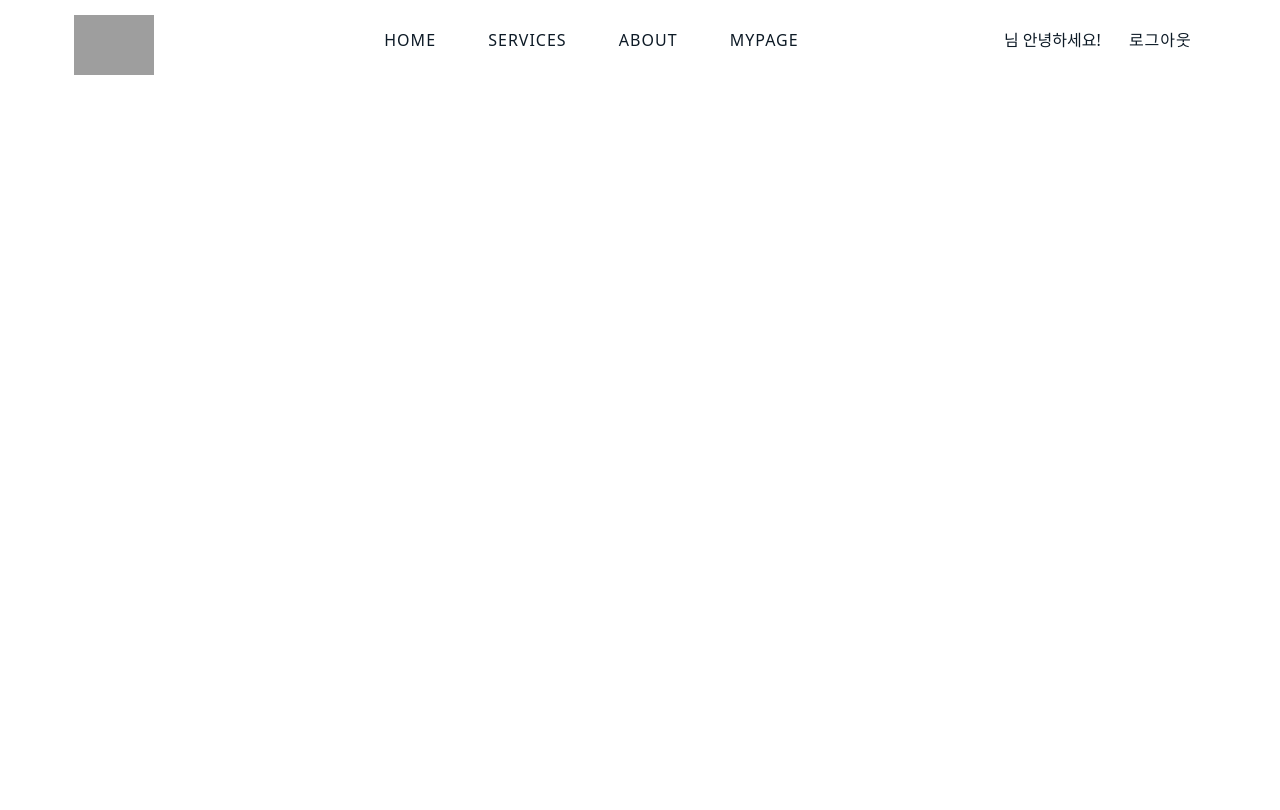
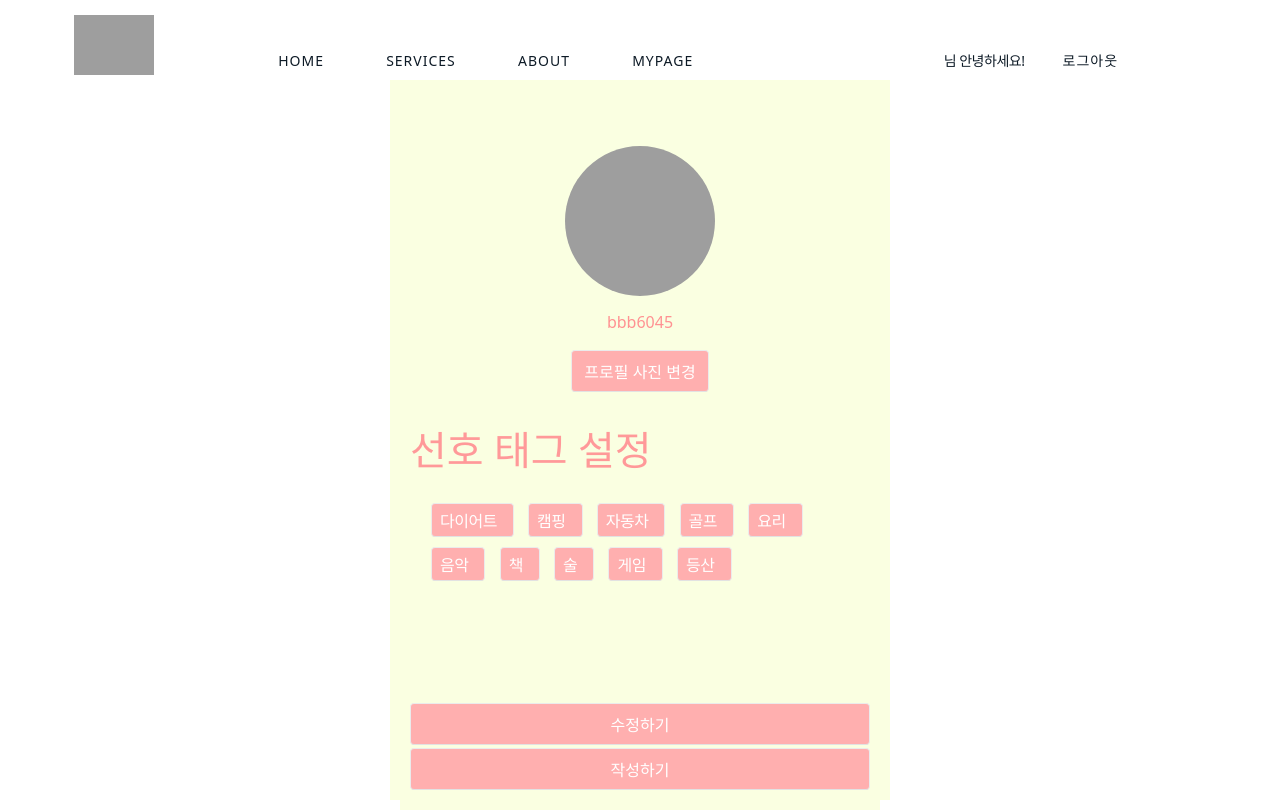
Before and after one commit to Kimhyeondu/PoP_final_project, a Django app: page /edit_user/ in a window 1280 px wide. Before the commit the page ends 75 px from the top, so only its background shows below. Run offline with Django 3.2, Linux system fonts and the light colour scheme; parts of the project's set-up code (start-up, migrations or seed data) failed here and were passed over; grey boxes are pictures that could not be loaded.

Commit message:
profile_edit html + js파일 추가 (tag별 클릭이벤트 설정 완료)

```diff
--- a/static/css/base.css
+++ b/static/css/base.css
@@ -109,3 +109,13 @@
   padding-top: 80px;
 
 }
+
+#base_contain{
+  max-width: 500px;
+    flex-direction: column;
+    align-items: center;
+    margin: 0 auto;
+    height: 90vh;
+    background-color: #faffe1;
+    padding: 10px;
+}
--- a/static/css/edit_profile.css
+++ b/static/css/edit_profile.css
@@ -0,0 +1,207 @@
+form {
+    position: relative;
+    width: 100%;
+    height: 100%;
+}
+
+.edit-box {
+    display: flex;
+    flex-direction: column;
+    align-items: center;
+    margin: 0 auto;
+    height: 90vh;
+    background-color: #faffe1;
+    padding: 10px;
+}
+
+
+#edit_box_box {
+    display: flex;
+    flex-flow: column;
+    text-align: center;
+    justify-items: center;
+    justify-content: center;
+    margin: auto;
+    padding-top: 10%;
+}
+
+.flex {
+    display: flex;
+    text-align: left;
+    justify-items: center;
+    align-items: center;
+    padding-bottom: 3%;
+
+}
+
+.flex-colum {
+    display: flex;
+    text-align: center;
+    flex-flow: column;
+    justify-items: center;
+    padding-bottom: 3%;
+
+}
+
+.flex > p {
+    padding-top: 5%;
+    line-height: 100%;
+    padding-right: 70px;
+    width: 40%;
+}
+
+.flex > img {
+    margin: auto;
+    width: 150px;
+    height: 150px;
+    border-radius: 50%;
+
+}
+
+
+#edit_pro_label {
+    margin: auto;
+    display: inline-block;
+    color: white;
+    background-color: #FFAFAF;
+    padding: 0.5em 0.75em;
+    font-size: inherit;
+    line-height: normal;
+    vertical-align: middle;
+    cursor: pointer;
+    border: 1px solid #ebebeb;
+    border-bottom-color: #e2e2e2;
+    border-radius: 0.25em;;
+}
+
+#edit_pro_label:hover {
+    color: black;
+    background-color: #FF9292;
+
+}
+
+.flex-colum input[type="file"] {
+    position: absolute;
+    width: 1px;
+    height: 1px;
+    padding: 0;
+    margin: -1px;
+    overflow: hidden;
+    clip: rect(0, 0, 0, 0);
+    border: 0;
+
+}
+
+
+/*태그관련 css*/
+#tagbox {
+    text-align: left;
+}
+
+ul {
+
+    text-align: left;
+    padding: 16px;
+}
+
+ul li {
+    display: inline-block;
+    margin: 5px;
+    font-size: 14px;
+    letter-spacing: -.5px;
+}
+/*ul li.tag-item*/
+
+[role="option"] {
+    padding: 4px 8px;
+    color: white;
+    background-color: #FFAFAF;
+
+    font-size: inherit;
+    line-height: normal;
+    vertical-align: middle;
+    cursor: pointer;
+    border: 1px solid #ebebeb;
+    border-bottom-color: #e2e2e2;
+    border-radius: 0.25em;;
+}
+/*
+[role="option"][aria-selected]{
+            padding: 4px 8px;
+
+    font-size: inherit;
+    line-height: normal;
+    vertical-align: middle;
+    cursor: pointer;
+    border: 1px solid #ebebeb;
+    border-bottom-color: #e2e2e2;
+    border-radius: 0.25em;;
+    color: black;
+    background-color: #FF9292;
+
+}
+*/
+
+#tag-list>.active{
+        padding: 4px 8px;
+
+    font-size: inherit;
+    line-height: normal;
+    vertical-align: middle;
+    cursor: pointer;
+    border: 1px solid #ebebeb;
+    border-bottom-color: #e2e2e2;
+    border-radius: 0.25em;;
+    color: black;
+    background-color: #FF9292;
+}
+
+.del-btn {
+    font-size: 12px;
+    font-weight: bold;
+    cursor: pointer;
+    margin-left: 8px;
+}
+
+/*태그관련 css*/
+
+#submit_button {
+    color: white;
+    background-color: #FFAFAF;
+    position: absolute;
+    bottom: 10px;
+    width: 100%;
+        padding: 0.5em 0.75em;
+    font-size: inherit;
+    line-height: normal;
+    vertical-align: middle;
+    cursor: pointer;
+    border: 1px solid #ebebeb;
+    border-bottom-color: #e2e2e2;
+    border-radius: 0.25em;
+}
+
+#rebert_button {
+    color: white;
+    background-color: #FFAFAF;
+    position: absolute;
+    bottom: 55px;
+    width: 100%;
+        padding: 0.5em 0.75em;
+    font-size: inherit;
+    line-height: normal;
+    vertical-align: middle;
+    cursor: pointer;
+    border: 1px solid #ebebeb;
+    border-bottom-color: #e2e2e2;
+    border-radius: 0.25em;
+}
+
+#submit_button:hover {
+    color: black;
+    background-color: #FF9292;
+}
+#rebert_button:hover {
+    color: black;
+    background-color: #FF9292;
+}
--- a/static/js/edit_profile.js
+++ b/static/js/edit_profile.js
@@ -1,3 +1,45 @@
+
+function eventHandler(e) {
+    var $eTarget = $(e.currentTarget);
+    // var $targetPanel = $('[aria-labelledby="' + $eTarget.attr('id') + '"]');
+    if($eTarget.hasClass("active")===true){
+        $eTarget
+            .attr('aria-selected', false)
+            .removeClass('active')
+    }
+    else if($eTarget.hasClass("active")===false){
+        $eTarget
+            .attr('aria-selected', true)
+            .addClass('active') // 구버전 IE
+    }
+
+        /*
+        .siblings('[role="option"]')   //형제요소들
+        .attr('aria-selected', false)  //영역선택 해제
+        .removeClass('active'); // 구버전 IE*/
+
+    // $targetPanel
+    //     .attr('aria-hidden', false)
+    //     .addClass('panel') // 구버전 IE
+    //     .siblings('[role="tabpanel"]')
+    //     .attr('aria-hidden', true)
+    //     .removeClass('panel'); // 구버전 IE
+}
+
+function getitem() {
+    var chk_arr = [];
+    $("input[name=tag-list]:checked").each(function () {
+
+        var chk = $(this).val();
+        chk_arr.push(chk);
+        console.log(chk)
+    })
+
+}
+
+$('[role="option"]').on('click', eventHandler);
+//
+$('[role="button"]').on('click', getitem);
 function readURL(input) {
             if (input.files && input.files[0]) {
                 var reader = new FileReader();
--- a/templates/main.html
+++ b/templates/main.html
@@ -9,5 +9,6 @@
 
 {% block main %}
 
+
     <script src="{% static 'js/main.js' %}"></script>
 {% endblock %}
--- a/templates/user/edit_profile.html
+++ b/templates/user/edit_profile.html
@@ -10,5 +10,62 @@
 
 {% block main %}
 
+    <div class="edit-box">
+            <form method="POST" action="/edit_user/" enctype="multipart/form-data">
+                {% csrf_token %}
+                <div id="edit_box_box">
+                    <div class="flex">
+                        <img id="blah" src=../media/{{ image }} >
+                    </div>
+                    <div class="flex-colum" >
+                        <p style="color: #FF9292;">bbb6045</p>
+                        <label for="input_file" id="edit_pro_label">프로필 사진 변경</label>
+                        <input type="file" id="input_file" onchange="readURL(this);" name="imgs"/>
+                    </div>
+                    <div class="flex-colum" id="tagbox">
+                        <h1 style="text-align: left; color: #FF9999; margin-top: 20px;">선호 태그 설정</h1>
+                        <ul id="tag-list" tabindex="0" role="listbox" aria-labelledby="colorOptions" aria-multiselectable="true">
+                            <li class='tag-item' role="option" > 다이어트 <span class='del-btn' idx='" + counter + "'></span>
+                            </li>
+                            <li class='tag-item' role="option" > 캠핑 <span class='del-btn' idx='" + counter + "'></span></li>
+                            <li class='tag-item' role="option"> 자동차 <span class='del-btn' idx='" + counter + "'></span>
+                            </li>
+                            <li class='tag-item' role="option"> 골프 <span class='del-btn' idx='" + counter + "'></span></li>
+                            <li class='tag-item' role="option"> 요리 <span class='del-btn' idx='" + counter + "'></span></li>
+                            <li class='tag-item' role="option"> 음악 <span class='del-btn' idx='" + counter + "'></span></li>
+                            <li class='tag-item' role="option"> 책 <span class='del-btn' idx='" + counter + "'></span></li>
+                            <li class='tag-item' role="option"> 술 <span class='del-btn' idx='" + counter + "'></span></li>
+                            <li class='tag-item' role="option"> 게임 <span class='del-btn' idx='" + counter + "'></span></li>
+                            <li class='tag-item' role="option"> 등산 <span class='del-btn' idx='" + counter + "'></span></li>
+
+                        </ul>
+{#                        <input type="text" id="tag" size="20" placeholder="태그입력"/>#}
+                    </div>
+
+                    <div class="flex">
+
+                    </div>
+
+
+                    {#                    <div class="flex">#}
+{#                        <label for="input_id"> 변경할 아이디</label><br>#}
+{#                        <input type="text" placeholder="변경할 id 입력" name="title" id="input_id">#}
+{#                    </div>#}
+
+
+                    {#                            {% if error %}#}
+                    {#                                <div class="alert alert-danger" role="alert">#}
+                    {#                                    {{ error }}#}
+                    {#                                </div>#}
+                    {#                            {% endif %}#}
+                    <input type="submit"  role="button" id="rebert_button" value="수정하기">
+                     <input type="submit"  id="submit_button" value="작성하기">
+                </div>
+            </form>
+
+
+    </div>
+
+
     <script src="{% static 'js/edit_profile.js' %}"></script>
 {% endblock %}
```
Also changed, not shown: static/js/mypage.js (deleted, +0 -23 lines), templates/user/mypage.html (deleted, +0 -14 lines), static/css/mypage.css (deleted).
